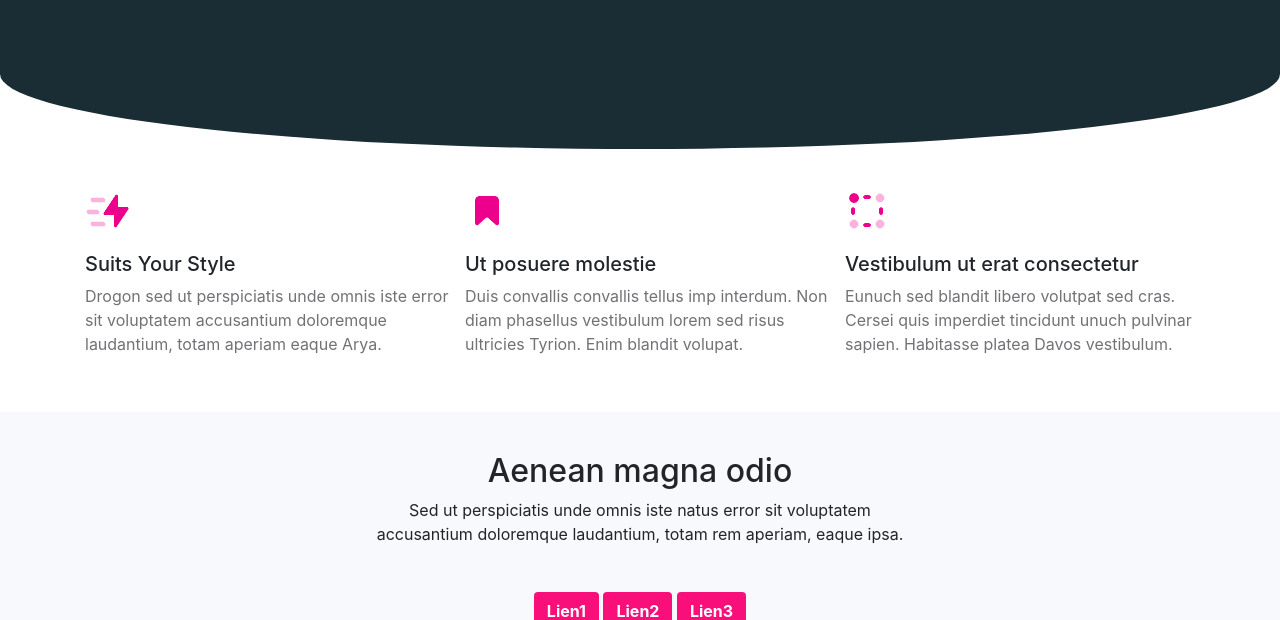
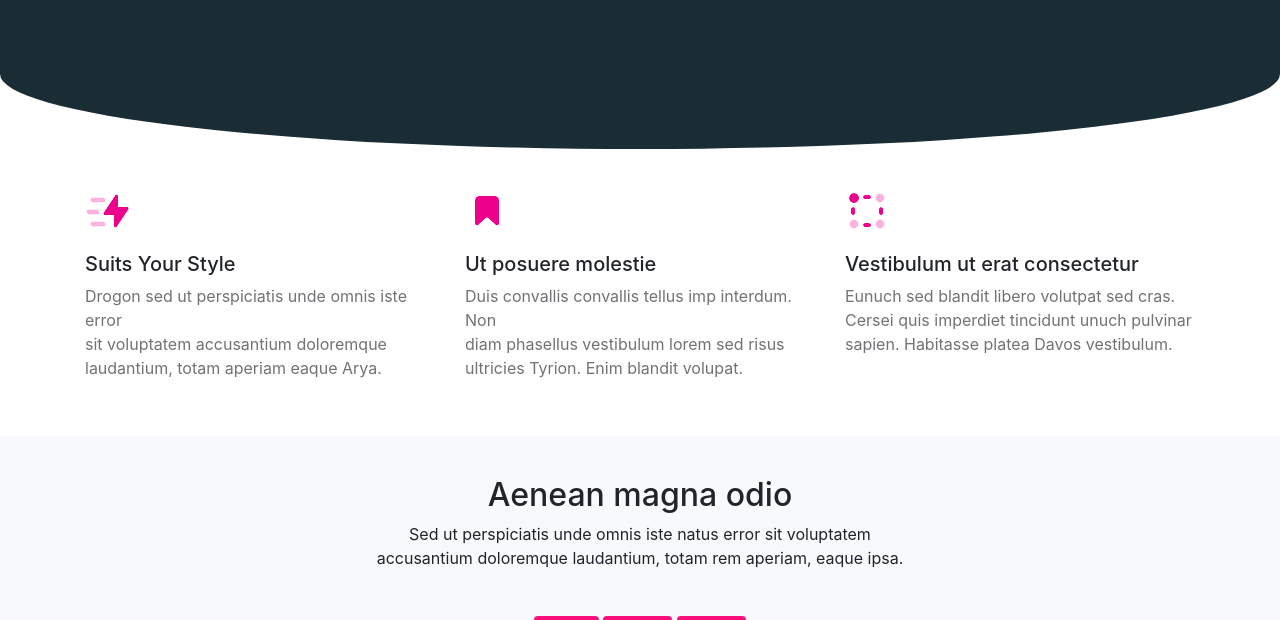
Before and after one commit to Nirdeo/LiveQuestion, a PHP site: page / in a window 1280 px wide. Shown: the part 693-1313 px from the top of the page. Run offline with PHP 8.4, Linux system fonts and the light colour scheme.

Commit message:
Update indexStyle.css

```diff
--- a/style/indexStyle.css
+++ b/style/indexStyle.css
@@ -54,12 +54,14 @@ header img {
 
 #section1 p {
 	text-align: initial;
-	width: 110%;
+	width: 100%;
 	color: #737176;
 }
+
 #section1 h5 {
-	width: 110%;
+	width: 100%;
 }
+
 #section1 .col-md-3 {
 	margin-left: 8%;
 }
```
